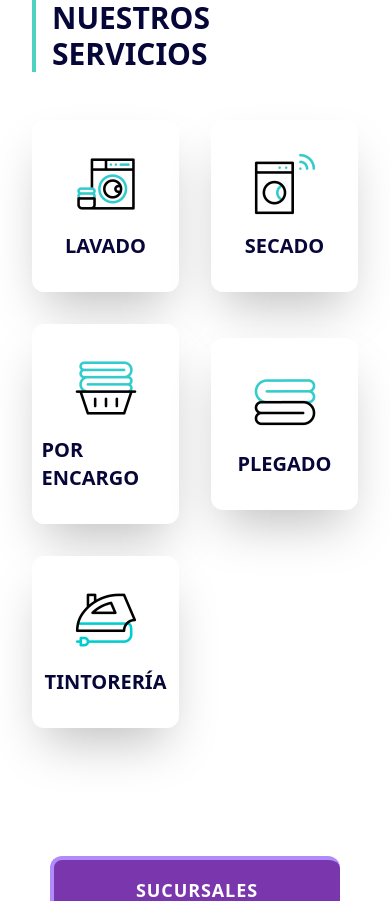
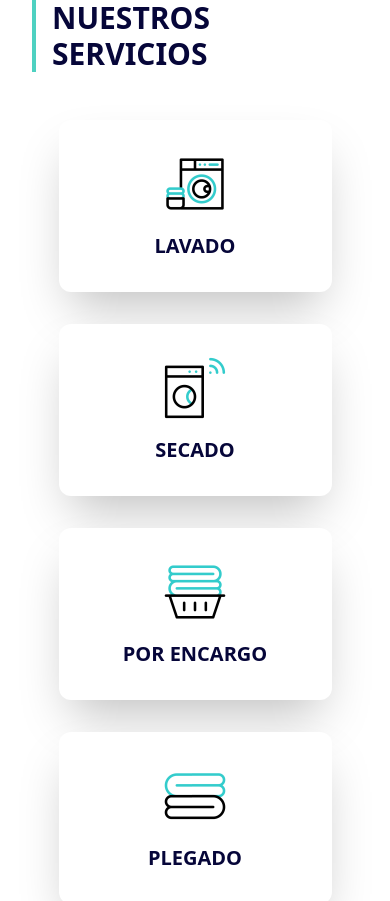
Before and after one commit to dspwebstudiomx/easylav-react, a React (Vite) app: page / in a window 390 px wide. Shown: the part 840-1741 px from the top of the page. Built offline with nearby package versions, Linux system fonts and the light colour scheme.

Commit message:
Refactors ContactFormFranquicias and Modal components for improved layout and scrolling behavior; adjusts Service component styles for better responsiveness

```diff
--- a/src/components/contacto/ContactFormFranquicias.jsx
+++ b/src/components/contacto/ContactFormFranquicias.jsx
@@ -111,12 +111,14 @@ export const ContactFormFranquicias = () => {
         onSubmit={() => { }}
       >
         {({ errors, touched, resetForm }) => (
-          <Form ref={form} onSubmit={sendEmail} className="flex flex-col gap-8 text-sm items-between">
-            <h2 className='text-2xl font-semibold text-dark'>¿Estás interesado en adquirir una franquicia?</h2>
+          <Form ref={form} onSubmit={sendEmail} className="flex flex-col gap-4 text-sm items-between">
+            <h2 className='text-xl font-semibold text-dark'>¿Estás interesado en adquirir una franquicia?</h2>
             <Fields errors={errors} touched={touched} />
             <div className='mx-auto flex sm:flex-row gap-4 w-full'>
               <SubmitButton text="Enviar mensaje" />
-              <HomeButton text="Ir a inicio" />
+              <div className='hidden lg:block'>
+                <HomeButton text="Ir a inicio" />
+              </div>
             </div>
             {showModal && <EmailSuccessModal
               onClick={() => {
--- a/src/components/contacto/Modal.jsx
+++ b/src/components/contacto/Modal.jsx
@@ -2,7 +2,7 @@ import PropTypes from 'prop-types'
 
 const Modal = ({ children, height, width }) => {
   return (
-    <div id='modal' className='fixed inset-0 animate__animated animate__fadeIn animate__slow grid place-items-center w-[100vw] h-[100vh]  mx-auto z-[999]'>
+    <div id='modal' className='fixed inset-0 animate__animated animate__fadeIn animate__slow grid place-items-center w-[100vw] mx-auto z-[999]'>
       <div id='modal-overlay' className='fixed inset-0 bg-dark opacity-80 z-40'></div>
       <div id='modal-window' className={`${height} ${width} z-50 overflow-y-auto`}>
         {children}
--- a/src/components/service/Service.jsx
+++ b/src/components/service/Service.jsx
@@ -21,7 +21,7 @@ import { Link } from "react-router-dom";
 // Estilos
 const SERVICE_UI = {
   ELEMENT: {
-    CLASSNAME: `flex flex-col gap-4 items-center justify-center shadow-2xl rounded-xl p-6 w-[100%] md:w-[160px] bg-light dark:border-4 dark:border-primary mx-auto`,
+    CLASSNAME: `flex flex-col gap-4 items-center justify-center shadow-2xl rounded-xl p-6 w-[70vw] md:w-[160px] bg-light dark:border-4 dark:border-primary mx-auto`,
     DIV_VIDEO: "mx-auto w-32 sm:w-22 md:w-32",
     DIV_TITLEH3: "mx-auto text-primary",
   },
--- a/src/pages/franquicias/Franquicias.jsx
+++ b/src/pages/franquicias/Franquicias.jsx
@@ -143,8 +143,8 @@ const Franquicias = () => {
 
       {/* Modal */}
       {showModal && (
-        <Modal width='w-[90vw] md:w-[60vw] lg:w-[40vw]'>
-          <div id="franquicias-formulario" className="z-40 mx-auto flex flex-col rounded-xl border-4 border-primary bg-light p-8">
+        <Modal width='w-[100vw] md:w-[60vw] lg:w-[40vw]'>
+          <div id="franquicias-formulario" className="z-40 mx-auto flex flex-col rounded-xl border-4 border-primary bg-light p-8 overflow-y-scroll">
             <button id="button-close" onClick={() => setShowModal(false)}>
               <FaXmark size={36} className="z-30 ml-auto text-primary_dark" />
             </button>
--- a/src/pages/inicio/nuestrosServicios/ServicesGenerator.jsx
+++ b/src/pages/inicio/nuestrosServicios/ServicesGenerator.jsx
@@ -10,8 +10,8 @@ import { Service } from 'components';
 import { services } from 'data';
 
 const SERVICES_UI = {
-  ARTICLE: "w-full",
-  LIST: "grid grid-cols-2 md:grid-cols-3 lg:grid-cols-5 gap-8 items-center justify-center mx-auto",
+  ARTICLE: "",
+  LIST: "grid md:grid-cols-3 lg:grid-cols-5 gap-8 items-center justify-center mx-auto",
 }
 
 // Estilos
```
